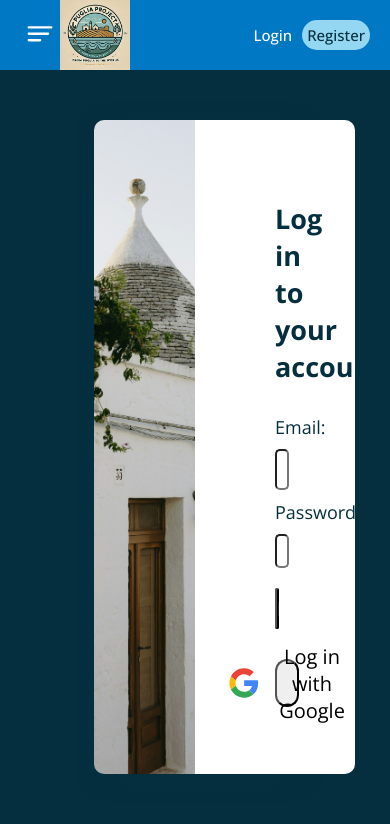
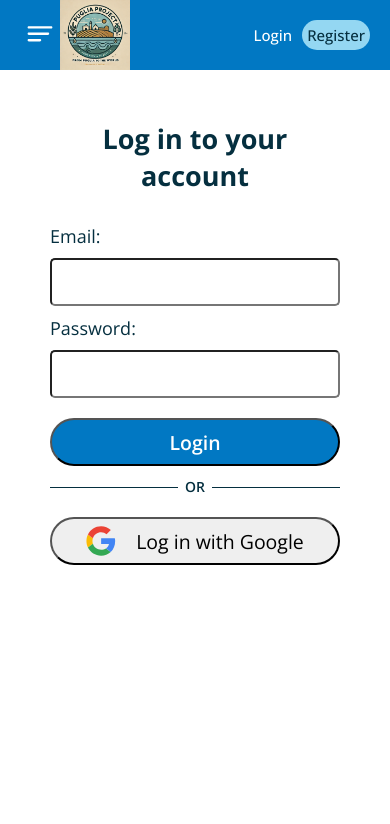
Before and after one commit to Eligio93/puglia-escape, a Next.js app: page /login in a window 390 px wide. Shown: the top 824 px of the page. Built offline with nearby package versions, Linux system fonts and the light colour scheme; no server answers; the database is empty.

Commit message:
makes responsive register form and login form

```diff
--- a/styles/login.module.css
+++ b/styles/login.module.css
@@ -1,6 +1,6 @@
 .login,
 .register {
-    position:relative;
+    position: relative;
     display: flex;
     justify-content: center;
     justify-items: center;
@@ -113,3 +113,79 @@
     padding: 10px;
     border-radius: 5px;
 }
+
+@media (max-width:1280px) {
+
+    .loginContainer,
+    .registerContainer {
+        width: 100%;
+    }
+}
+
+@media (max-width:1024px) {
+
+    .login,
+    .register {
+        padding: 0;
+    }
+
+    .loginContainer,
+    .registerContainer {
+        width: 100%;
+        border-radius: 0;
+    }
+
+    .loginImg,
+    .registerImg {
+        border-radius: 0;
+    }
+
+    .loginContainer form,
+    .registerContainer form {
+        border-radius: 0;
+        padding: 30px;
+    }
+}
+
+@media (max-width:768px) {
+
+    .loginContainer,
+    .registerContainer {
+        width: 80%;
+        padding: 50px;
+        box-shadow: none;
+        ;
+    }
+
+    .loginImg,
+    .registerImg {
+        display: none;
+    }
+
+    .loginContainer form,
+    .registerContainer form {
+        width: 100%;
+        padding: 40px;
+        border-radius: 10px;
+    }
+}
+
+@media (max-width:500px) {
+
+    .loginContainer,
+    .registerContainer {
+        width: 100%;
+        padding: 0;
+    }
+
+    .loginContainer form,
+    .registerContainer form {
+        padding: 50px;
+        border-radius: 0;
+    }
+
+    .login button,
+    .register button {
+        font-size: 5vw;
+    }
+}
```
